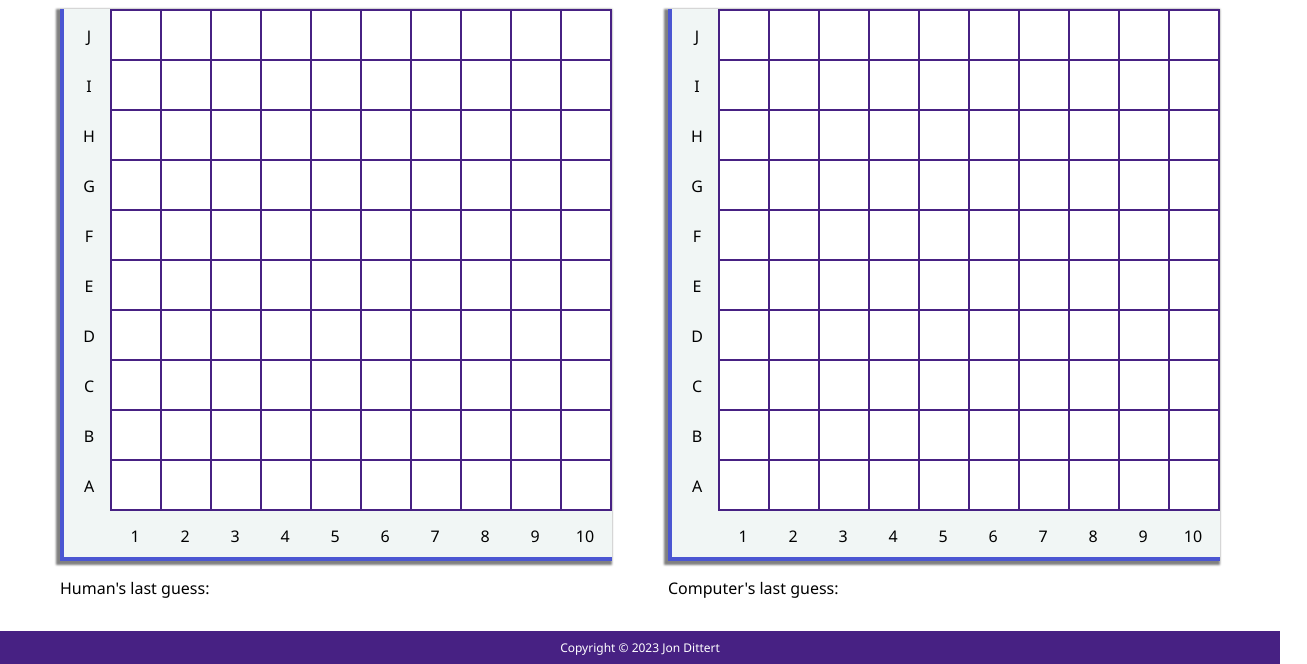
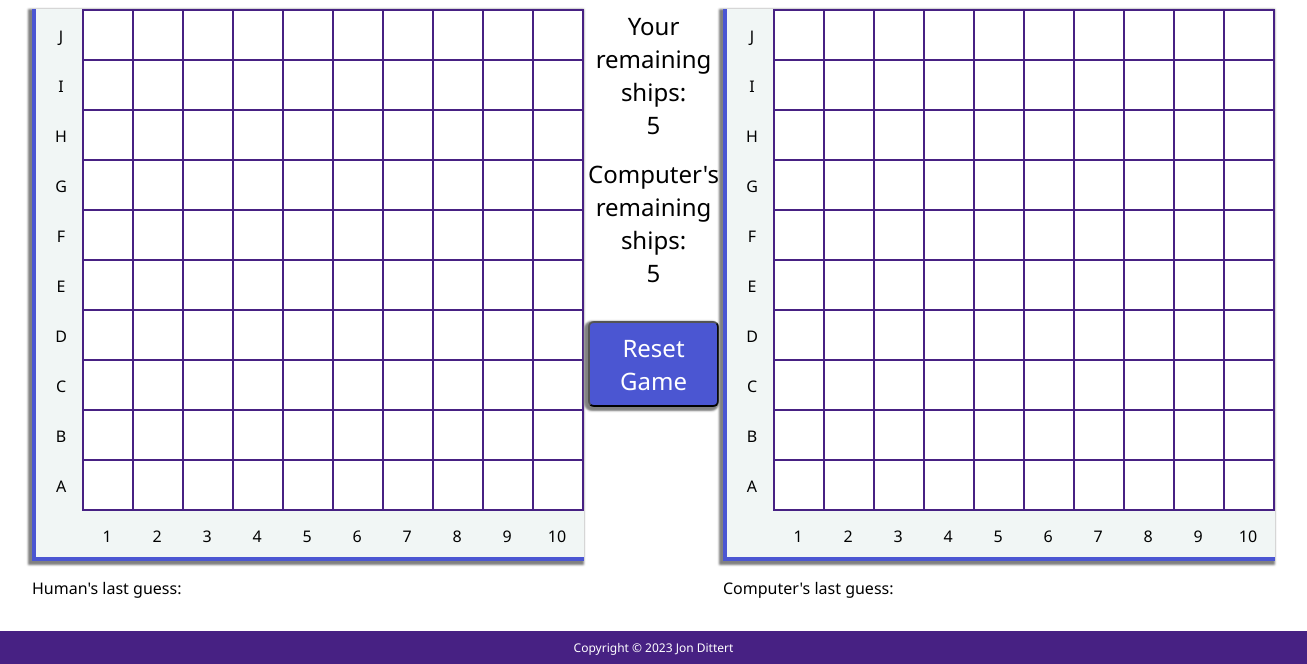
Before and after one commit to jdittert/battleship, a website built with webpack: page dist/index.html in a window 1280 px wide. Shown: the part 162-826 px from the top of the page, 1307 px wide, since content can reach past the window. Built offline with nearby package versions, Linux system fonts and the light colour scheme.

Commit message:
Create info div and reset game function

```diff
--- a/src/dom.js
+++ b/src/dom.js
@@ -3,8 +3,9 @@ import Player from './factories/player';
 
 export default function Dom() {
 
+    const main = document.getElementById('main-wrapper');
+
     const displayBoard = (Player) => {
-        const main = document.getElementById('main-wrapper');
 
         const {board} = Player;
 
@@ -86,6 +87,7 @@ export default function Dom() {
             const guessDiv = document.getElementById('Human');
             const humanGuess = guessDiv.querySelector('[data-player="Human"]');
             humanGuess.innerText = `${guess}`;
+            updateShips(Player);
             if (Player.board.allSunk() === true) {
                 const squares = document.querySelectorAll('.board-square');
                 squares.forEach((square) => square.removeEventListener('click', humanAttack))
@@ -104,5 +106,62 @@ export default function Dom() {
         };
     };
 
-    return { displayBoard, changeColor }
+    const displayInfo = () => {
+        const infoDiv = document.createElement('div');
+        infoDiv.classList.add('info-div');
+        main.appendChild(infoDiv);
+
+        const infoTitle = document.createElement('div');
+        infoTitle.classList.add('player-name');
+        infoTitle.innerText = 'Info';
+        infoDiv.appendChild(infoTitle);
+
+        const remainingShips = document.createElement('div');
+        infoDiv.appendChild(remainingShips);
+
+        const yourShipsDiv = document.createElement('div');
+        yourShipsDiv.classList.add('remaining');
+        remainingShips.appendChild(yourShipsDiv);
+
+        const yourRemaining = document.createElement('div');
+        yourRemaining.innerText = 'Your remaining ships: ';
+        yourShipsDiv.appendChild(yourRemaining);
+        const yourNumber = document.createElement('div');
+        yourNumber.innerText = 'X';
+        yourNumber.setAttribute('id', 'Human-ships');
+        yourShipsDiv.appendChild(yourNumber);
+
+        const compShipsDiv = document.createElement('div');
+        compShipsDiv.classList.add('remaining');
+        remainingShips.appendChild(compShipsDiv);
+
+        const compRemaining = document.createElement('div');
+        compRemaining.innerText = 'Computer\'s remaining ships: '
+        compShipsDiv.appendChild(compRemaining);
+        const compNumber = document.createElement('div');
+        compNumber.innerText = 'X';
+        compNumber.setAttribute('id', 'Computer-ships');
+        compShipsDiv.appendChild(compNumber);
+
+        const resetDiv = document.createElement('div');
+        infoDiv.appendChild(resetDiv);
+
+        const resetButton = document.createElement('button');
+        resetButton.classList.add('reset');
+        resetButton.setAttribute('id', 'reset-button');
+        resetDiv.appendChild(resetButton);
+        resetButton.innerText = 'Reset Game';
+    };
+
+    const updateShips = (Player) => {
+        const update = document.getElementById(`${Player.name}-ships`);
+        let unsunk = Player.board.ships.length;
+        Player.board.ships.forEach((ship) => {
+            if (ship.isSunk() === true)
+            unsunk -= 1;
+        });
+        update.innerText = unsunk;
+    }
+
+    return { displayBoard, changeColor, displayInfo, updateShips }
 };
--- a/src/game-loop.js
+++ b/src/game-loop.js
@@ -2,6 +2,8 @@ import Player from "./factories/player";
 import Dom from "./dom";
 
 export default function playGame() {
+    document.getElementById('main-wrapper').innerText = '';
+
     const dom = Dom();
 
     const human = new Player('Human');
@@ -14,7 +16,14 @@ export default function playGame() {
 
     dom.displayBoard(human);
 
+    dom.displayInfo();
+
     dom.displayBoard(computer);
+
+    dom.updateShips(human);
+    dom.updateShips(computer);
+
+    document.getElementById('reset-button').addEventListener('click', playGame);
 
     const humanName = document.getElementById(`${human.name}-name`);
     const compName = document.getElementById(`${computer.name}-name`);
@@ -43,6 +52,7 @@ export default function playGame() {
                     dom.changeColor(human, guess);
                     const guessDiv = compDiv.querySelector('[data-player="Computer"]');
                     guessDiv.innerText = `${guess}`;
+                    dom.updateShips(human);
                     toggleActive();
                 }
                 }, 300);
--- a/src/style.css
+++ b/src/style.css
@@ -52,7 +52,7 @@ footer {
 #main-wrapper {
     display: flex;
     justify-content: space-around;
-    align-items: center;
+    align-items: start;
     padding: 2rem;
 }
 
@@ -153,3 +153,31 @@ footer {
     display: flex;
     gap: 10px;
 }
+
+.info-div {
+    display: flex;
+    flex-direction: column;
+    gap: 1rem;
+    margin-left: .25rem;
+    margin-right: .25rem;
+    align-items: center;
+    min-width: min-content;
+}
+
+.remaining {
+    text-align: center;
+    gap: 10px;
+    font-size: 1.5rem;
+    margin-bottom: 1rem;
+}
+
+.reset {
+    font-size: 1.5rem;
+    border-radius: 6px;
+    text-align: center;
+    background-color: var(--icon-color);
+    box-shadow: -2px 2px 2px 2px gray;
+    padding: .5rem;
+    font-family: 'Noto Sans';
+    color: white;
+}
```
Also changed, not shown: dist/main.js.
